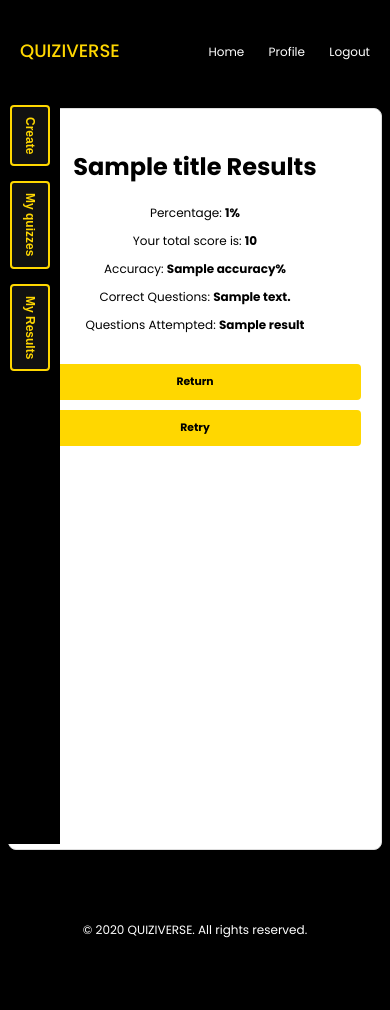
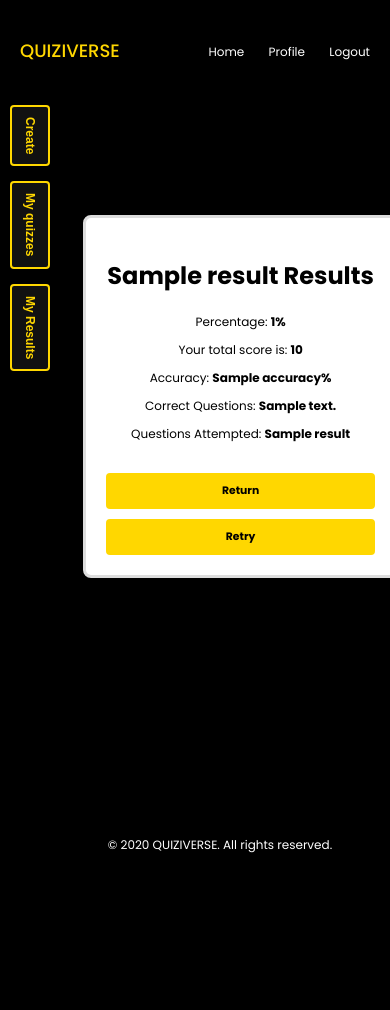
Before and after one commit to realWRC/quiziverse, a Flask app: template api/templates/resultinfo.html in a window 390 px wide. After the commit the page ends 853 px from the top, so only its background shows below. Run offline with Flask 3, Linux system fonts and the light colour scheme; the template is opened without the code that fills it: most values are stand-ins (such as "Sample title", 1, 10 or a date in 2020).

Commit message:
Fixed bugs and added responsiveness

```diff
--- a/api/static/css/finish.css
+++ b/api/static/css/finish.css
@@ -1,27 +1,18 @@
 .main-section {
-  background-color: #fff;
-  color: black;
-  width: 90%;
-  height: 90%;
-  margin-top: 100px;
-  margin-left: 220px;
-  margin-bottom: 10px;
-  padding: 10px;
-  box-sizing: border-box;
-  display: flex;
-  flex-direction: column;
+  background-color: black;
+  width: 80%;
 }
 
 .quiz-results-container {
-  max-width: 800px;
   width: 100%;
-  height: 700px;
+  height: 100%;
+  max-width: 600px;
   color: black;
   margin: 20px auto;
   margin-top: 100px;
   padding: 30px;
   background-color: #fff;
-  border: 1px solid #ddd;
+  border: 3px solid #ddd;
   border-radius: 8px;
   box-shadow: 0 4px 6px rgba(0,0,0,0.1);
   text-align: center;
@@ -46,7 +37,6 @@
 }
 
 .button {
-  display: inline-block;
   padding: 12px 25px;
   background-color: #FFD700;
   color: #000;
@@ -61,12 +51,7 @@
 
 .button:hover {
   background-color: #e5c100;
-  /* transform: translateY(-2px); */
-}
-
-footer {
-  margin-left: 0;
-  width: auto;
+  transform: translateY(-2px);
 }
 
 @media (max-width: 600px) {
@@ -85,6 +70,7 @@ footer {
 
   .results-actions {
     flex-direction: column;
+
     gap: 10px;
   }
 }
--- a/api/templates/finishquiz.html
+++ b/api/templates/finishquiz.html
@@ -16,7 +16,7 @@
     </ul>
   {% endif %}
 {% endwith %}
-<main class="page-container">
+<main class="main-section">
   <div class="quiz-results-container">
     <h2 class="results-title">{{ title }} Results</h2>
 
--- a/api/templates/resultinfo.html
+++ b/api/templates/resultinfo.html
@@ -16,9 +16,9 @@
     </ul>
   {% endif %}
 {% endwith %}
-<main class="page-container">
+<main class="main-section">
   <div class="quiz-results-container">
-    <h2 class="results-title">{{ title }} Results</h2>
+    <h2 class="results-title">{{ result.title }} Results</h2>
 
     <div class="results-summary">
       <p>Percentage: <strong>{{ result.percentage_score }}&#37;</strong></p>
@@ -30,7 +30,7 @@
 
     <div class="results-actions">
       <a href="{{ url_for('myresults') }}" class="button return-home">Return</a>
-      <a href="{{ url_for('quizinfo', quiz_id=quiz_id) }}" class="button retry-quiz">Retry</a>
+      <a href="{{ url_for('quizinfo', quiz_id=result.quiz_id) }}" class="button retry-quiz">Retry</a>
     </div>
   </div>
 </main>
```
